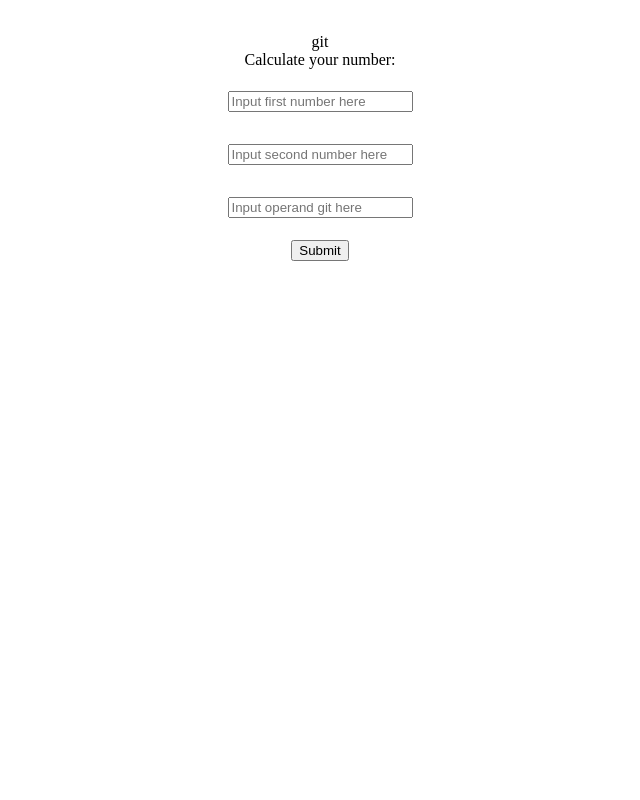
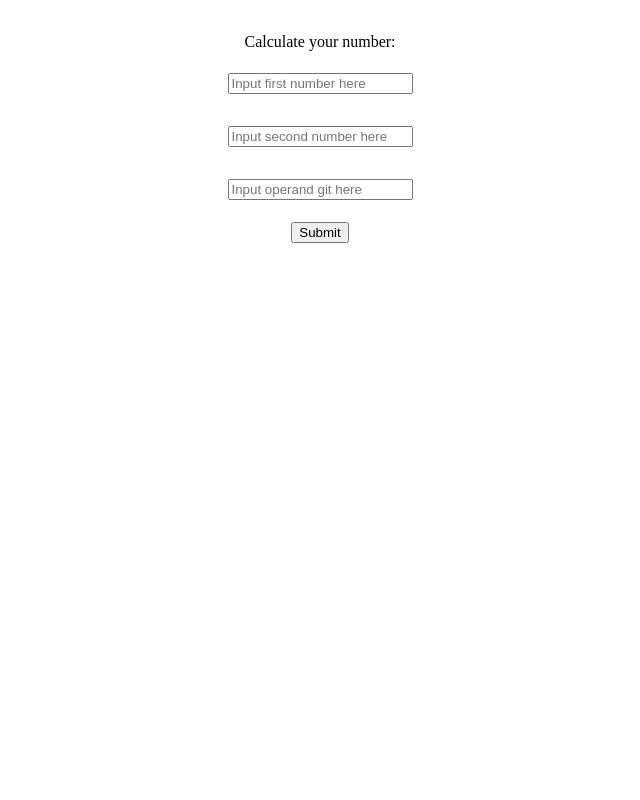
Before and after one commit to c-carey/two-numbers, a Flask app: page / in a window 1280 px wide. Shown: the whole page, without its empty margins (320-960 px from the left). Run offline with Flask 3, Linux system fonts and the light colour scheme.

Commit message:
removed that git word again

```diff
--- a/templates/layout.html
+++ b/templates/layout.html
@@ -1,4 +1,4 @@
-git<!DOCTYPE html>
+<!DOCTYPE html>
 <html lang = "en">
     <head>
         <title> Two Numbers </title>
```
